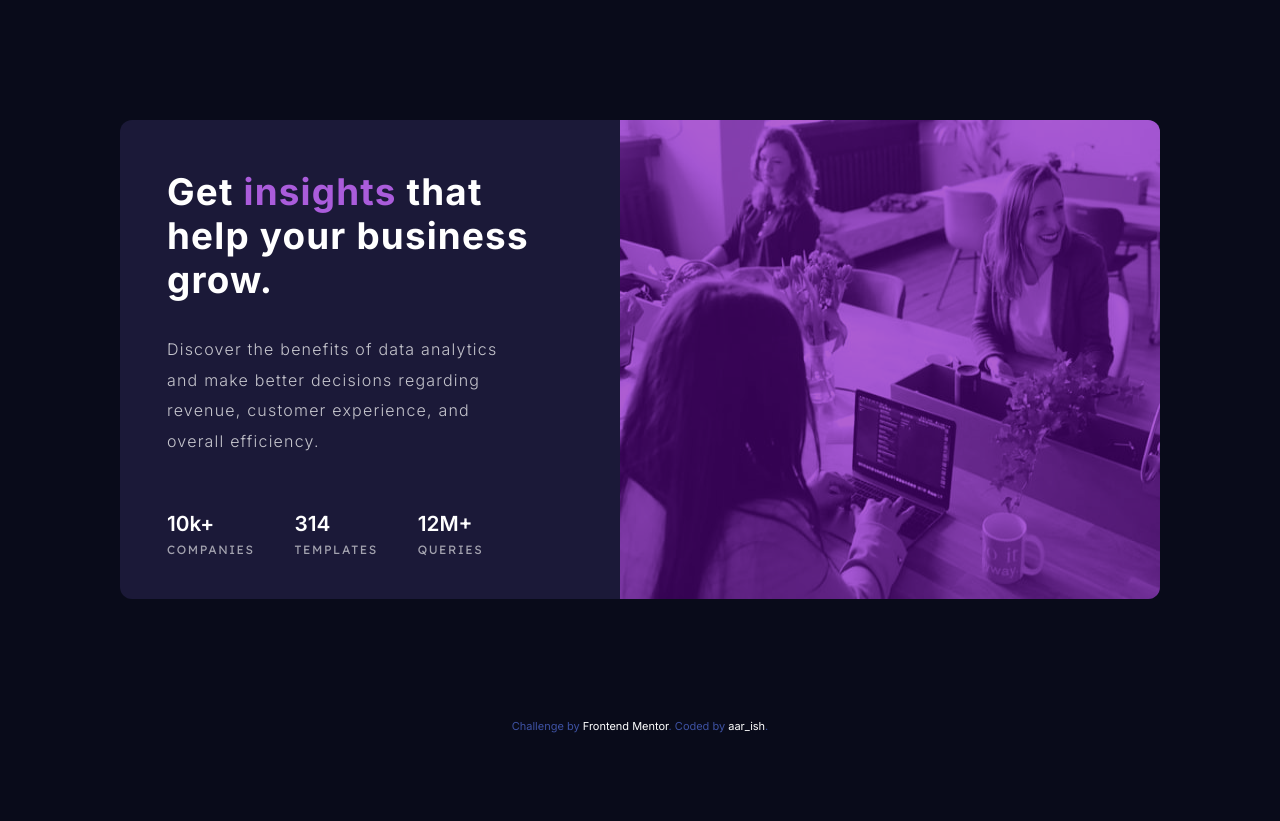
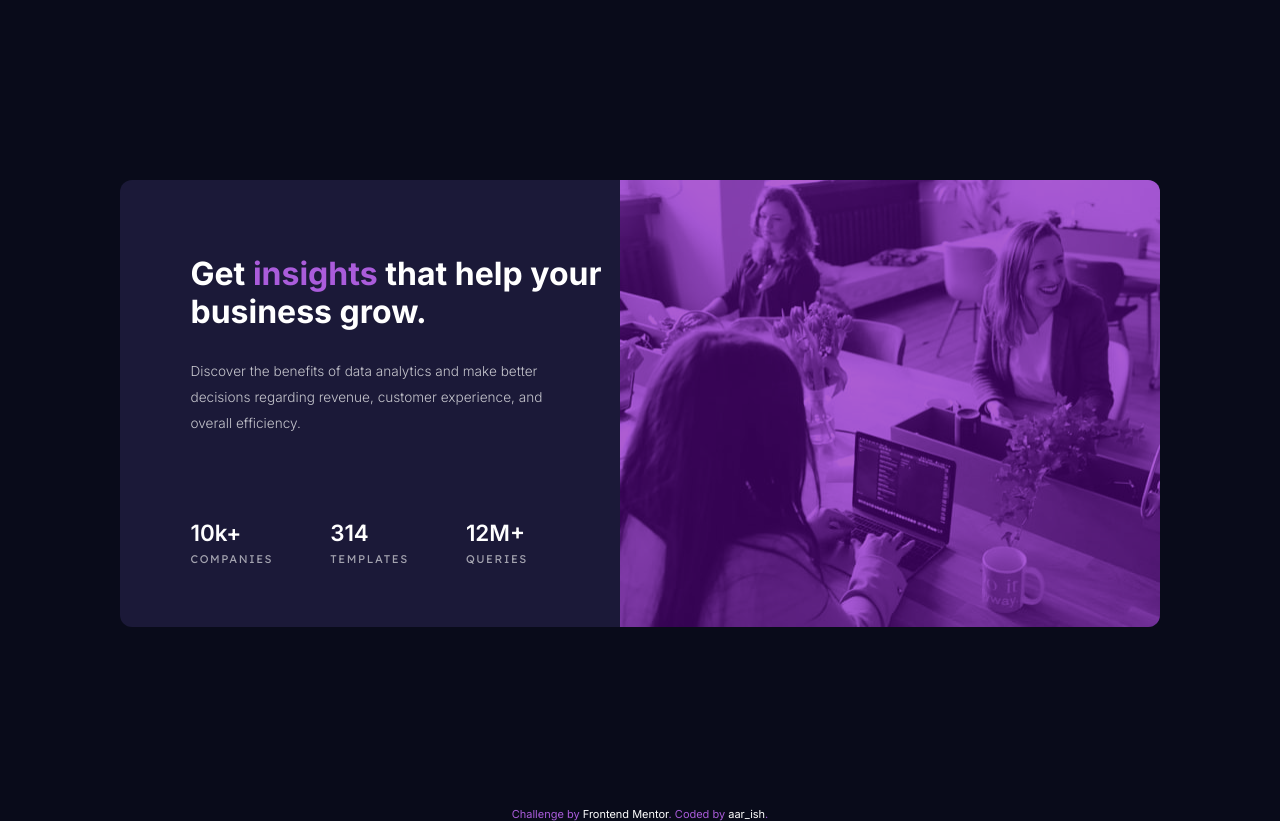
Before and after one commit to aar-ish/F-M---Stats-preview-card-component, a plain HTML site: page index.html in a window 1280 px wide. Before the commit the page ends 800 px from the top, so only its background shows below. Drawn offline with Linux system fonts and the light colour scheme.

Commit message:
lets sea

```diff
--- a/index.html
+++ b/index.html
@@ -29,7 +29,7 @@
         text-align: center;
       }
       .attribution {
-        color: hsl(228, 45%, 44%);
+        color: hsl(277, 64%, 61%);
       }
       .attribution a {
         color: white;
--- a/style.css
+++ b/style.css
@@ -7,14 +7,14 @@
 }
 
 body {
-  font-size: 10px;
+  font-size: 15px;
   font-family: "Inter";
   background-color: hsl(233, 47%, 7%);
 }
 
 /*TYPOGRAPHY*/
 h1 {
-  font-size: 2.3rem;
+  font-size: 2rem;
   color: hsl(0, 0%, 100%);
 
   line-height: 1.2;
@@ -29,7 +29,7 @@ h1 span {
 }
 
 h2 {
-  font-size: 1.3rem;
+  font-size: 1.4rem;
   font-weight: 600;
   color: hsl(0, 0%, 100%);
 }
@@ -44,7 +44,7 @@ p {
 }
 /*LAYOUT*/
 img {
-  width: 80%;
+  width: 60%;
   max-width: 100%;
   border-bottom-right-radius: 12px;
   border-top-right-radius: 12px;
@@ -57,7 +57,7 @@ img {
   border-radius: 12px;
   min-width: 1040px;
   max-width: 1260px;
-  width: 80%;
+  width: 75%;
   margin: 12em auto;
   border: px cyan solid;
   background-color: hsl(244, 38%, 16%);
@@ -66,24 +66,23 @@ img {
 .heading {
   border: px green solid;
   margin-top: 5em;
-  padding-right: 2em;
+  padding-right: 5em;
   margin-left: 4.7em;
   line-height: 1.1;
   font-family: "Inter", sans-serif;
-  letter-spacing: 1.2px;
 }
 
 .heading p {
   line-height: 1.9;
-  font-size: 1rem;
-  padding-right: 1em;
+  font-size: 0.85rem;
+  padding-right: 5em;
   font-family: "Inter", sans-serif;
   font-weight: 300;
 }
 
 .columns {
   border: px orange solid;
-  margin-right: 6em;
+  margin-right: -6em;
 }
 @import url("https://fonts.googleapis.com/css2?family=Inter&display=swap");
 @import url("https://fonts.googleapis.com/css2?family=Inter&family=Lexend:wght@100&display=swap");
@@ -100,7 +99,7 @@ img {
   letter-spacing: 1.6px;
   font-weight: lighter;
   line-height: 1.4;
-  font-size: 0.75rem;
+  font-size: 0.7rem;
 }
 .statsh2 {
   margin-right: 3.5em;
```
